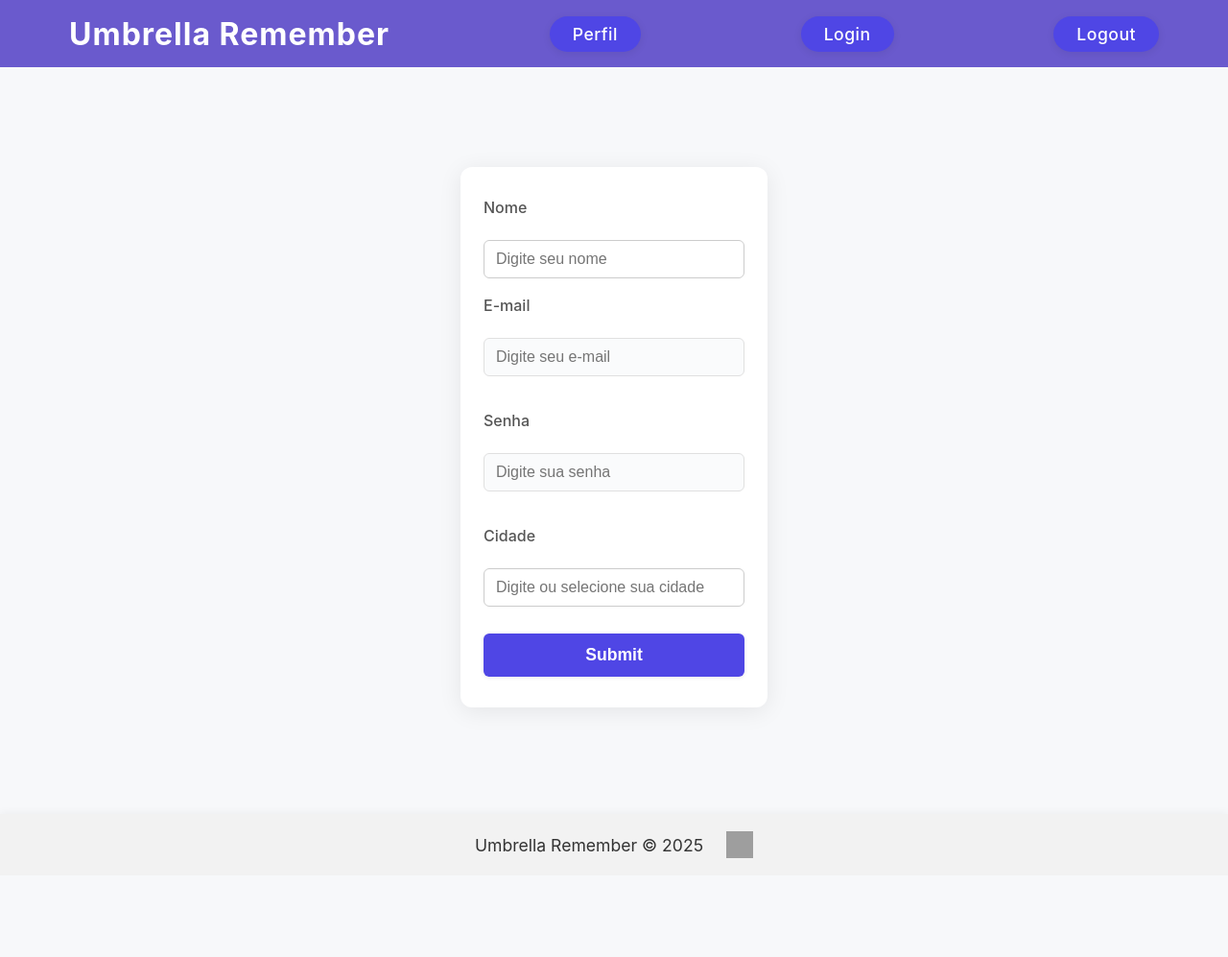
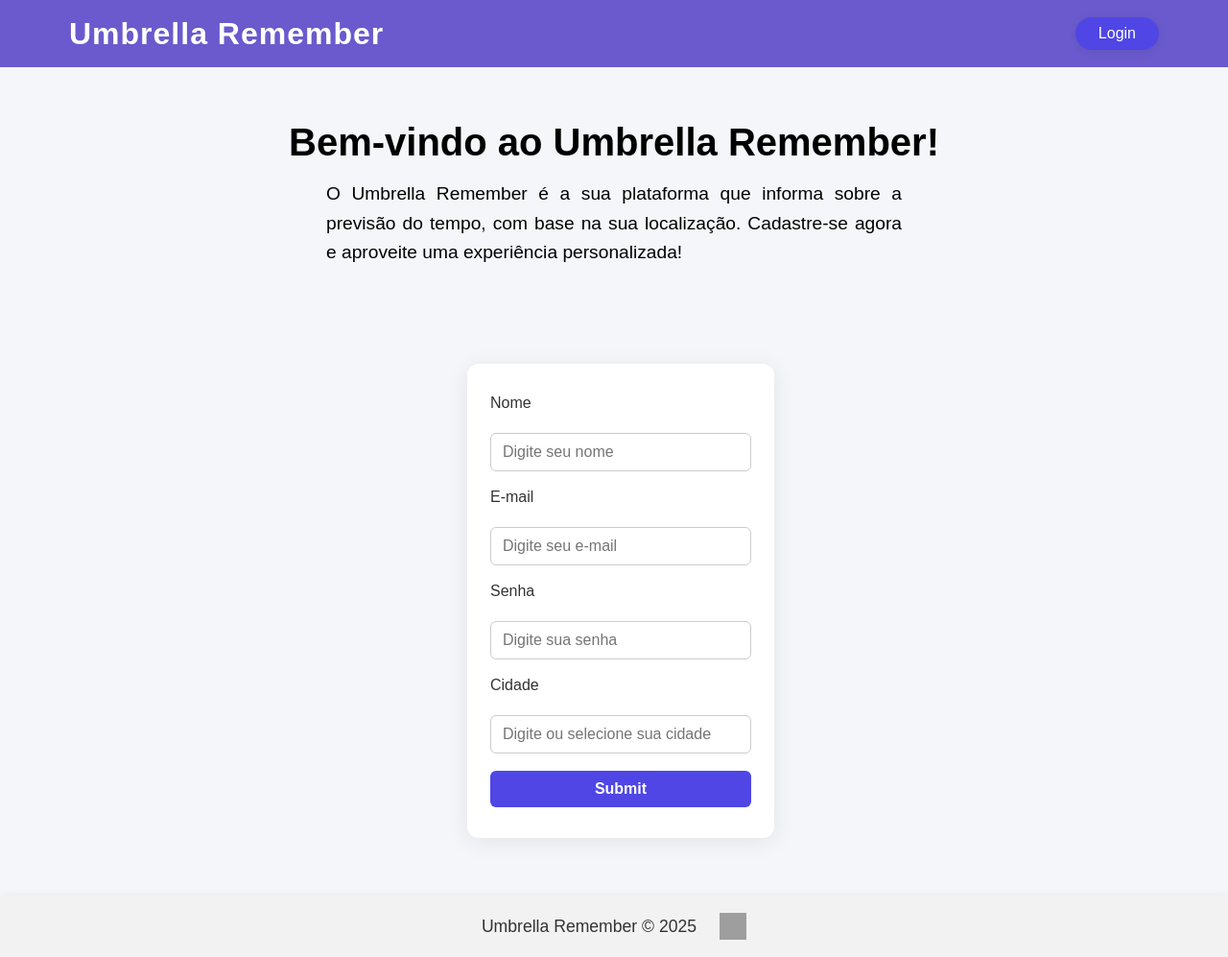
Before and after one commit to Ramalho7/UmbrellaRemember, a Flask app: page / in a window 1280 px wide. Shown: the whole page at 96% size. Before the commit the page ends 894 px from the top, so only its background shows below. Run offline with Flask 3, Linux system fonts and the light colour scheme; grey boxes are pictures that could not be loaded.

Commit message:
Fix: CSS layout

```diff
--- a/static/css/index.css
+++ b/static/css/index.css
@@ -6,63 +6,23 @@ body {
     padding: 0;
 }
 
-.register-container {
-    min-height: calc(100vh - 70px);
-    display: flex;
-    align-items: center;
-    justify-content: center;
+.intro-container {
+    text-align: center;
+    padding: 40px 20px;
+    color: #000;
+    margin-bottom: 24px;
 }
 
-.main_form {
-    border-radius: 18px;
-    max-width: 370px;
-    width: 100%;
-    padding: 36px 32px 28px 32px;
+.intro-container h2 {
+    font-size: 2.5rem;
+    font-weight: bold;
+    margin-bottom: 16px;
 }
 
-form {
-    background: #fff;
-    padding: 32px 24px;
-    border-radius: 12px;
-    box-shadow: 0 4px 24px rgba(0,0,0,0.08);
-    display: flex;
-    flex-direction: column;
-    gap: 18px;
-    min-width: 320px;
-    max-width: 400px;
+.intro-container p {
+    font-size: 1.2rem;
+    line-height: 1.6;
+    max-width: 600px;
+    margin: 0 auto;
+    text-align: justify;
 }
-
-label {
-    font-weight: 500;
-    margin-bottom: 4px;
-    color: #333;
-}
-
-input, select {
-    padding: 10px 12px;
-    border: 1px solid #ccc;
-    border-radius: 6px;
-    font-size: 1rem;
-    outline: none;
-    transition: border 0.2s;
-}
-
-input:focus, select:focus {
-    border-color: #4f46e5;
-}
-
-button, input[type="submit"] {
-    background: #4f46e5;
-    color: #fff;
-    border: none;
-    border-radius: 6px;
-    padding: 10px 0;
-    font-size: 1rem;
-    font-weight: 600;
-    cursor: pointer;
-    transition: background 0.2s;
-}
-
-button:hover, input[type="submit"]:hover {
-    background: #3730a3;
-}
--- a/static/css/layout.css
+++ b/static/css/layout.css
@@ -2,6 +2,14 @@
     margin: 0;
     padding: 0;
     box-sizing: border-box;
+}
+
+body {
+    min-height: 100vh;
+    background: #f5f6fa;
+    font-family: Arial, sans-serif;
+    margin: 0;
+    padding: 0;
 }
 
 .flash_messages{
@@ -53,34 +61,36 @@ header {
     padding: 0 32px;
 }
 
-header a {
-    color: #fff;
-    background: #4f46e5;
-    padding: 8px 24px;
-    border-radius: 20px;
-    font-size: 1.1rem;
-    font-weight: 500;
-    text-decoration: none;
-    box-shadow: 0 2px 8px rgba(0, 0, 0, 0.08);
-    transition: background 0.2s, box-shadow 0.2s, transform 0.1s;
-    cursor: pointer;
-    text-align: center;
-    outline: none;
-    border: none;
-    letter-spacing: 0.5px;
-    display: inline-block;
+.header-links {
+    display: flex;
+    align-items: center;
+    gap: 16px;
 }
 
-header a:hover {
-    background: #3730a3;
-    box-shadow: 0 4px 16px rgba(0, 0, 0, 0.12);
+.header-links a {
+    text-decoration: none !important;
+    color: #fff !important;
+    font-weight: 500 !important;
+    background: #4f46e5 !important;
+    padding: 8px 24px !important;
+    border-radius: 22px !important;
+    transition: background 0.18s !important;
+    font-size: 1rem !important;
+    border: none !important;
+    box-shadow: 0 2px 8px rgba(0, 0, 0, 0.08) !important;
 }
 
-.header-content a:first-child {
+.header-links a:hover {
+    background: #3730a3 !important;
+    box-shadow: 0 4px 16px rgba(0, 0, 0, 0.12) !important;
+}
+
+.title-link {
     background: none !important;
     box-shadow: none !important;
     padding: 0 !important;
     border-radius: 0 !important;
+    text-decoration: none !important;
 }
 
 header h1 {
@@ -89,6 +99,70 @@ header h1 {
     font-weight: bold;
     letter-spacing: 1px;
     text-decoration: none;
+}
+
+.form-container {
+    display: flex;
+    align-items: center;
+    justify-content: center;
+    flex-direction: column;
+    width: 100%;
+    max-width: 400px;
+    margin: auto;
+}
+
+.main_form {
+    border-radius: 18px;
+    max-width: 370px;
+    width: 100%;
+    padding: 36px 32px 28px 32px;
+}
+
+form {
+    background: #fff;
+    padding: 32px 24px;
+    border-radius: 12px;
+    box-shadow: 0 4px 24px rgba(0, 0, 0, 0.08);
+    display: flex;
+    flex-direction: column;
+    gap: 18px;
+    min-width: 320px;
+    max-width: 400px;
+}
+
+label {
+    font-weight: 500;
+    margin-bottom: 4px;
+    color: #333;
+}
+
+input, select {
+    padding: 10px 12px;
+    border: 1px solid #ccc;
+    border-radius: 6px;
+    font-size: 1rem;
+    outline: none;
+    transition: border 0.2s;
+}
+
+input:focus, select:focus {
+    border-color: #4f46e5;
+}
+
+button, input[type="submit"] {
+    background: #4f46e5;
+    color: #fff;
+    border: none;
+    border-radius: 6px;
+    padding: 10px 0;
+    font-size: 1rem;
+    font-weight: 600;
+    cursor: pointer;
+    transition: background 0.2s;
+}
+
+button:hover, input[type="submit"]:hover {
+    background: #3730a3;
 }
 
 footer {
--- a/static/css/login.css
+++ /dev/null
@@ -1,78 +0,0 @@
-body {
-    min-height: 100vh;
-    background: #f7f8fa;
-    font-family: 'Inter', Arial, Helvetica, sans-serif;
-    margin: 0;
-    padding: 0;
-}
-
-.login-container {
-    min-height: calc(100vh - 70px);
-    display: flex;
-    align-items: center;
-    justify-content: center;
-}
-
-.main_form {
-    border-radius: 18px;
-    max-width: 370px;
-    width: 100%;
-    padding: 36px 32px 28px 32px;
-    display: flex;
-    flex-direction: column;
-    align-items: center;
-}
-
-.main_form h2 {
-    margin-bottom: 24px;
-    font-size: 1.7rem;
-    color: #444;
-    font-weight: 700;
-}
-
-.main_form label {
-    display: block;
-    margin-bottom: 6px;
-    color: #555;
-    font-size: 1rem;
-    font-weight: 500;
-}
-
-.main_form input[type="text"],
-.main_form input[type="email"],
-.main_form input[type="password"] {
-    width: 100%;
-    padding: 10px 12px;
-    margin-bottom: 18px;
-    border: 1px solid #e0e0e0;
-    border-radius: 6px;
-    font-size: 1rem;
-    background: #fafbfc;
-    transition: border 0.2s;
-}
-
-.main_form input[type="text"]:focus,
-.main_form input[type="email"]:focus,
-.main_form input[type="password"]:focus {
-    border: 1.5px solid #7c5fe6;
-    outline: none;
-}
-
-.main_form button[type="submit"] {
-    width: 100%;
-    background: #4f46e5;
-    color: #fff;
-    font-size: 1.1rem;
-    font-weight: 600;
-    border: none;
-    border-radius: 6px;
-    padding: 12px 0;
-    margin-top: 10px;
-    cursor: pointer;
-    transition: background 0.18s;
-    box-shadow: 0 1px 4px rgba(80, 80, 80, 0.10);
-}
-
-.main_form button[type="submit"]:hover {
-    background: #372fa9;
-}
--- a/templates/editUserPage.html
+++ b/templates/editUserPage.html
@@ -3,7 +3,7 @@
 {% block title %}Atualização de cadastro{% endblock %}
 
 {% block body %}
-<div class="register-container">
+<div class="form-container">
     <div class="main_form">
         <div class="userId">
             <input type="hidden" value="{{user.id}}">
--- a/templates/index.html
+++ b/templates/index.html
@@ -3,7 +3,14 @@
 {% block title %}Página Inicial{% endblock %}
 
 {% block body %}
-<div class="register-container">
+
+<div class="intro-container">
+    <h2>Bem-vindo ao Umbrella Remember!</h2>
+    <p>O Umbrella Remember é a sua plataforma que informa sobre a previsão do tempo, com base na sua localização.
+        Cadastre-se agora e aproveite uma experiência personalizada!</p>
+</div>
+
+<div class="form-container">
     <div class="main_form">
         <form action="/register" method="POST">
             <label for="name">Nome</label>
--- a/templates/layout.html
+++ b/templates/layout.html
@@ -8,18 +8,22 @@
     <link href="/static/css/layout.css" rel="stylesheet">
     <link href="/static/css/index.css" rel="stylesheet">
     <link href="/static/css/profile.css" rel="stylesheet">
-    <link href="/static/css/login.css" rel="stylesheet">
 </head>
 
 <body>
     <header>
         <div class="header-content">
-            <a href="/">
+            <a href="/" class="title-link">
                 <h1>Umbrella Remember</h1>
             </a>
-            <a href="/profile">Perfil</a>
-            <a href="/login">Login</a>
-            <a href="/logout">Logout</a>
+            <div class="header-links">
+                {% if 'user_id' not in session %}
+                <a href="/login">Login</a>
+                {% else %}
+                <a href="/profile">Perfil</a>
+                <a href="/logout">Logout</a>
+                {% endif %}
+            </div>
         </div>
     </header>
     <div class="flash_messages">
--- a/templates/login.html
+++ b/templates/login.html
@@ -3,7 +3,7 @@
 {% block title %}Login{% endblock %}
 
 {% block body %}
-<div class="login-container">
+<div class="form-container">
     <div class="main_form">
         <form action="{{ url_for('login') }}" method="POST">
             <label for="email">E-mail:</label>
```
